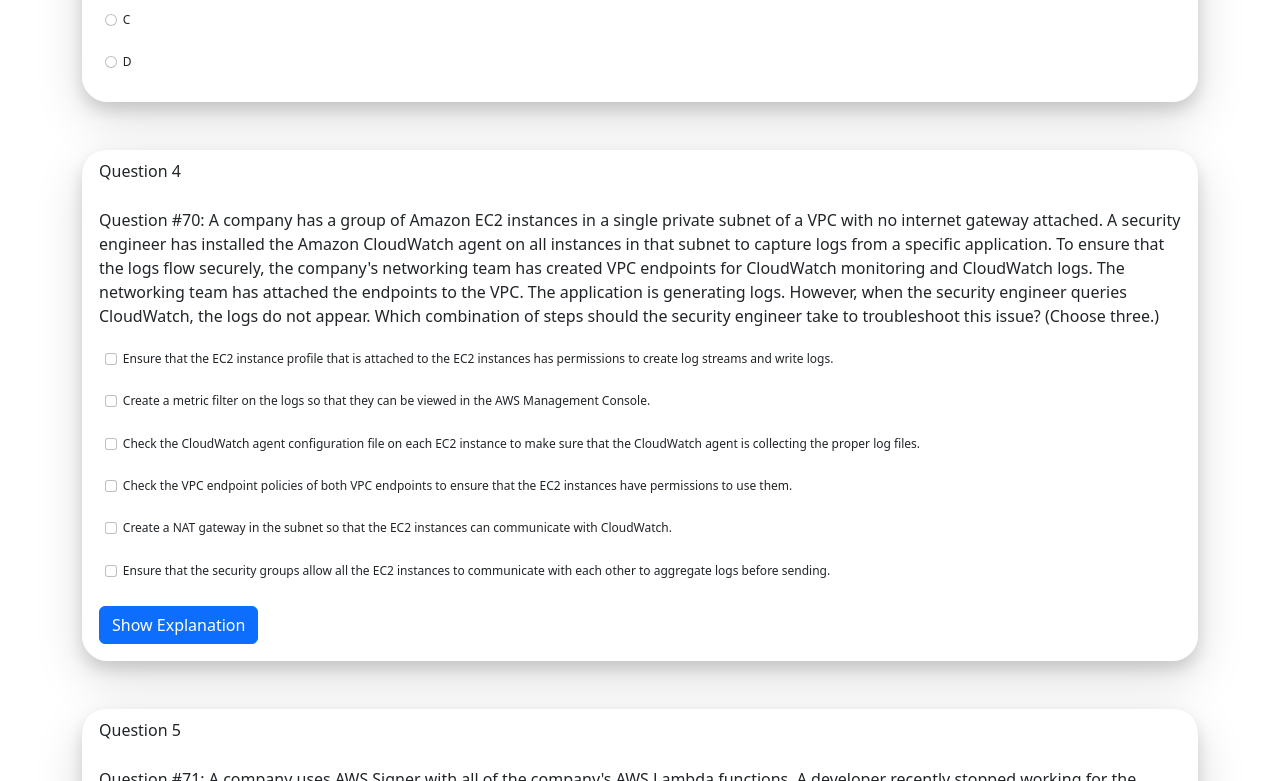
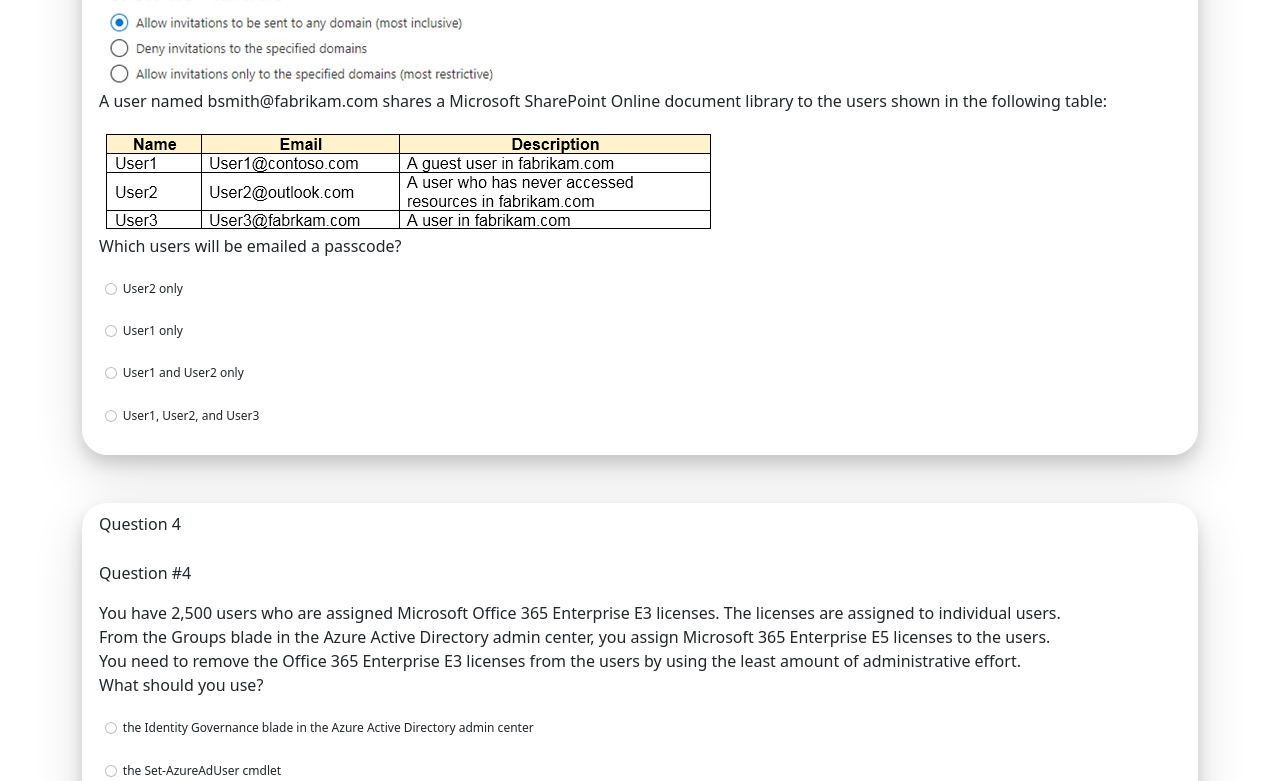
Before and after one commit to AmiraliRasaei/quizApp, a plain HTML site: page index.html in a window 1280 px wide. Shown: the part 2019-2800 px from the top of the page. Drawn offline with nearby package versions, Linux system fonts and the light colour scheme.

Commit message:
adding azure in

```diff
--- /dev/null
+++ b/azure/questions.json
@@ -0,0 +1,198 @@
+[
+    {
+        "type": "single",
+        "question": "Question #1 <p>You have an Azure Active Directory (Azure AD) tenant that contains the following objects:<br>✑ A device named Device1<br>✑ Users named User1, User2, User3, User4, and User5<br>✑ Groups named Group1, Group2, Group3, Group4, and Group5<br>The groups are configured as shown in the following table.<br><img src='azure/1.png'><br>To which groups can you assign a Microsoft Office 365 Enterprise E5 license directly?<br></p>",
+        "options": {
+            "A": "Group1 and Group4 only",
+            "B": "Group1, Group2, Group3, Group4, and Group5",
+            "C": "Group1 and Group2 only",
+            "D": "Group1 only",
+            "E": "Group1, Group2, Group4, and Group5 only"
+        },
+        "correctAnswer": [
+            "B"
+        ]
+    },
+    {
+        "type": "single",
+        "question": "Question #2 <p>You have a Microsoft Exchange organization that uses an SMTP address space of contoso.com.<br>Several users use their contoso.com email address for self-service sign-up to Azure Active Directory (Azure AD).<br>You gain global administrator privileges to the Azure AD tenant that contains the self-signed users.<br>You need to prevent the users from creating user accounts in the contoso.com Azure AD tenant for self-service sign-up to Microsoft 365 services.<br>Which PowerShell cmdlet should you run?<br></p>",
+        "options": {
+            "A": "Set-MsolCompanySettings",
+            "B": "Set-MsolDomainFederationSettings",
+            "C": "Update-MsolfederatedDomain",
+            "D": "Set-MsolDomain"
+        },
+        "correctAnswer": [
+            "A"
+        ]
+    },
+    {
+        "type": "single",
+        "question": "Question #3 <p>You have a Microsoft 365 tenant that uses the domain named fabrikam.com. The Guest invite settings for Azure Active Directory (Azure AD) are configured as shown in the exhibit.</p><img src='azure/3_1.png'><p>A user named bsmith@fabrikam.com shares a Microsoft SharePoint Online document library to the users shown in the following table:</p><p><img src='azure/3_2.png'><br>Which users will be emailed a passcode?<br></p>",
+        "options": {
+            "A": "User2 only",
+            "B": "User1 only",
+            "C": "User1 and User2 only",
+            "D": "User1, User2, and User3"
+        },
+        "correctAnswer": [
+            "B"
+        ]
+    },
+    {
+        "type": "single",
+        "question": "Question #4 <p>You have 2,500 users who are assigned Microsoft Office 365 Enterprise E3 licenses. The licenses are assigned to individual users.<br>From the Groups blade in the Azure Active Directory admin center, you assign Microsoft 365 Enterprise E5 licenses to the users.<br>You need to remove the Office 365 Enterprise E3 licenses from the users by using the least amount of administrative effort.<br>What should you use?<br></p>",
+        "options": {
+            "A": "the Identity Governance blade in the Azure Active Directory admin center",
+            "B": "the Set-AzureAdUser cmdlet",
+            "C": "the Licenses blade in the Azure Active Directory admin center",
+            "D": "the Set-WindowsProductKey cmdlet"
+        },
+        "correctAnswer": [
+            "C"
+        ]
+    },
+    {
+        "type": "multi",
+        "question": "Question #5 <p>HOTSPOT -<br>You have a Microsoft 365 tenant named contoso.com.<br>Guest user access is enabled.<br>Users are invited to collaborate with contoso.com as shown in the following table:<br><img src='azure/5_1.png'><br>From the External collaboration settings in the Azure Active Directory admin center, you configure the Collaboration restrictions settings as shown in the following exhibit:<br><img src='azure/5_2.png'><br>From a Microsoft SharePoint Online site, a user invites user3@adatum.com to the site.<br>For each of the following statements, select Yes if the statement is true. Otherwise, select No.<br>NOTE: Each correct selection is worth one point.<br>Hot Area:<br><img src='azure/5_3.png'><br></p>",
+        "options": {
+            "Statement 1": "Yes",
+            "Statement 2": "No",
+            "Statement 3": "Yes"
+        },
+        "correctAnswer": [
+            "Statement 1: Yes",
+            "Statement 2: Yes",
+            "Statement 3: No"
+        ]
+    },
+    {
+        "type": "multi",
+        "question": "Question #6 <p>You have an Azure Active Directory (Azure AD) tenant named contoso.com.<br>You plan to bulk invite Azure AD business-to-business (B2B) collaboration users.<br>Which two parameters must you include when you create the bulk invite? Each correct answer presents part of the solution.<br>NOTE: Each correct selection is worth one point.<br></p>",
+        "options": {
+            "A": "email address",
+            "B": "redirection URL",
+            "C": "username",
+            "D": "shared key",
+            "E": "password"
+        },
+        "correctAnswer": [
+            "A",
+            "B"
+        ]
+    },
+    {
+        "type": "single",
+        "question": "Question #7 <p>You have an Azure Active Directory (Azure AD) tenant that contains the objects shown in the following table:<br><img src='azure/7.png'><br>Which objects can you add as members to Group3?<br></p>",
+        "options": {
+            "A": "User2 and Group2 only",
+            "B": "User2, Group1, and Group2 only",
+            "C": "User1, User2, Group1 and Group2",
+            "D": "User1 and User2 only",
+            "E": "User2 only"
+        },
+        "correctAnswer": [
+            "E"
+        ]
+    },
+    {
+        "type": "multi",
+        "question": "Question #8 <p>DRAG DROP -<br>You have an on-premises Microsoft Exchange organization that uses an SMTP address space of contoso.com.<br>You discover that users use their email address for self-service sign-up to Microsoft 365 services.<br>You need to gain global administrator privileges to the Azure Active Directory (Azure AD) tenant that contains the self-signed users.<br>Which four actions should you perform in sequence? To answer, move the appropriate actions from the list of actions to the answer area and arrange them in the correct order.<br>Select and Place:<br><img src='azure/8.png'><br></p>",
+        "options": {
+            "Action 1": "Step 1",
+            "Action 2": "Step 2",
+            "Action 3": "Step 3",
+            "Action 4": "Step 4"
+        },
+        "correctAnswer": [
+            "Action 1",
+            "Action 2",
+            "Action 3",
+            "Action 4"
+        ]
+    },
+    {
+        "type": "multi",
+        "question": "Question #9 <p>HOTSPOT -<br>You have an Azure Active Directory (Azure AD) tenant that contains a user named User1 and the groups shown in the following table:<br><img src='azure/9_1.png'><br>In the tenant, you create the groups shown in the following table:<br><img src='azure/9_2.png'><br>Which members can you add to GroupA and GroupB? To answer, select the appropriate options in the answer area.<br>NOTE: Each correct selection is worth one point.<br>Hot Area:<br><img src='azure/9_3.png'><br></p>",
+        "options": {
+            "GroupA": "Option 1",
+            "GroupB": "Option 2"
+        },
+        "correctAnswer": [
+            "GroupA: Option 1",
+            "GroupB: Option 2"
+        ]
+    },
+    {
+        "type": "single",
+        "question": "Question #10 <p>Note: This question is part of a series of questions that present the same scenario. Each question in the series contains a unique solution that might meet the stated goals. Some question sets might have more than one correct solution, while others might not have a correct solution.<br>After you answer a question in this section, you will NOT be able to return to it. As a result, these questions will not appear in the review screen.<br>You have an Active Directory forest that syncs to an Azure Active Directory (Azure AD) tenant.<br>You discover that when a user account is disabled in Active Directory, the disabled user can still authenticate to Azure AD for up to 30 minutes.<br>You need to ensure that when a user account is disabled in Active Directory, the user account is immediately prevented from authenticating to Azure AD.<br>Solution: You configure password writeback. Does this meet the goal?<br></p>",
+        "options": {
+            "A": "Yes",
+            "B": "No"
+        },
+        "correctAnswer": [
+            "B"
+        ]
+    },
+    {
+        "type": "single",
+        "question": "Question #11 <p>Note: This question is part of a series of questions that present the same scenario. Each question in the series contains a unique solution that might meet the stated goals. Some question sets might have more than one correct solution, while others might not have a correct solution.<br>After you answer a question in this section, you will NOT be able to return to it. As a result, these questions will not appear in the review screen.<br>You have an Active Directory forest that syncs to an Azure Active Directory (Azure AD) tenant.<br>You discover that when a user account is disabled in Active Directory, the disabled user can still authenticate to Azure AD for up to 30 minutes.<br>You need to ensure that when a user account is disabled in Active Directory, the user account is immediately prevented from authenticating to Azure AD.<br>Solution: You configure pass-through authentication. Does this meet the goal?<br></p>",
+        "options": {
+            "A": "Yes",
+            "B": "No"
+        },
+        "correctAnswer": [
+            "A"
+        ]
+    },
+    {
+        "type": "single",
+        "question": "Question #12 <p>Note: This question is part of a series of questions that present the same scenario. Each question in the series contains a unique solution that might meet the stated goals. Some question sets might have more than one correct solution, while others might not have a correct solution.<br>After you answer a question in this section, you will NOT be able to return to it. As a result, these questions will not appear in the review screen.<br>You have an Azure Active Directory (Azure AD) tenant that syncs to an Active Directory forest.<br>You discover that when a user account is disabled in Active Directory, the disabled user can still authenticate to Azure AD for up to 30 minutes.<br>You need to ensure that when a user account is disabled in Active Directory, the user account is immediately prevented from authenticating to Azure AD.<br>Solution: You configure conditional access policies. Does this meet the goal?<br></p>",
+        "options": {
+            "A": "Yes",
+            "B": "No"
+        },
+        "correctAnswer": [
+            "B"
+        ]
+    },
+    {
+        "type": "single",
+        "question": "Question #13 <p>You have an Azure Active Directory (Azure AD) tenant that contains the following objects:<br>✑ A device named Device1<br>✑ Users named User1, User2, User3, User4, and User5<br>✑ Groups named Group1, Group2, Group3, Group4, and Group5<br>The groups are configured as shown in the following table:<br><img src='azure/13.png'><br>How many licenses are used if you assign the Microsoft 365 Enterprise E5 license to Group1?<br></p>",
+        "options": {
+            "A": "0",
+            "B": "2",
+            "C": "3",
+            "D": "4"
+        },
+        "correctAnswer": [
+            "B"
+        ]
+    },
+    {
+        "type": "single",
+        "question": "Question #14 <p>You have an Azure Active Directory (Azure AD) tenant named contoso.com that contains an Azure AD enterprise application named App1.<br>A contractor uses the credentials of user1@outlook.com.<br>You need to ensure that you can provide the contractor with access to App1. The contractor must be able to authenticate as user1@outlook.com.<br>What should you do?<br></p>",
+        "options": {
+            "A": "Run the New-AzADUser cmdlet.",
+            "B": "Configure the External collaboration settings.",
+            "C": "Add a WS-Fed identity provider.",
+            "D": "Create a guest user account in contoso.com."
+        },
+        "correctAnswer": [
+            "D"
+        ]
+    },
+    {
+        "type": "single",
+        "question": "Question #15 <p>Your network contains an Active Directory forest named contoso.com that is linked to an Azure Active Directory (Azure AD) tenant named contoso.com by using Azure AD Connect.<br>You need to prevent the synchronization of users who have the extensionAttribute15 attribute set to NoSync.<br>What should you do in Azure AD Connect?<br></p>",
+        "options": {
+            "A": "Create an inbound synchronization rule for the Windows Azure Active Directory connector.",
+            "B": "Configure a Full Import run profile.",
+            "C": "Create an inbound synchronization rule for the Active Directory Domain Services connector.",
+            "D": "Configure an Export run profile."
+        },
+        "correctAnswer": [
+            "C"
+        ]
+    }
+]
--- a/index.html
+++ b/index.html
@@ -37,7 +37,7 @@
     <div class="container">
         <div class="row mt-4">
             <div class="col">
-                <h1>AWS Security</h1>
+                <h1>Azure IAM</h1>
             </div>
             <div class="col" style="text-align: right;">
                 <button id="shuffleQuizBtn" class="btn btn-secondary mb-3">Shuffle Quiz</button>
@@ -74,7 +74,7 @@
     });
 
     document.addEventListener('DOMContentLoaded', function() {
-        let currentQuestionsFile = 'aws/questions.json'; // Default questions file
+        let currentQuestionsFile = 'azure/questions.json'; // Default questions file
         let quizQuestions = [];
 
         // Function to fetch questions and generate quiz
@@ -120,7 +120,7 @@
         // Toggle Questions Button
         document.getElementById('toggleQuestionsBtn').addEventListener('click', () => {
             // Toggle between question files
-            currentQuestionsFile = currentQuestionsFile === 'aws/questions.json' ? 'aws/questions66.json' : 'aws/questions.json';
+            currentQuestionsFile = currentQuestionsFile === 'azure/questions.json' ? 'azure/questions66.json' : 'aws/questions.json';
             fetchAndGenerateQuiz(); // Fetch and regenerate quiz
         });
     });
```
Also changed, not shown: aws/questions.json, azure/1.png (added), azure/13.png (added), azure/3_1.png (added), azure/3_2.png (added), azure/5_1.png (added), azure/5_2.png (added), azure/5_3.png (added), azure/7.png (added), azure/8.png (added), azure/9_1.png (added), azure/9_2.png (added), azure/9_3.png (added), 1 other file.
